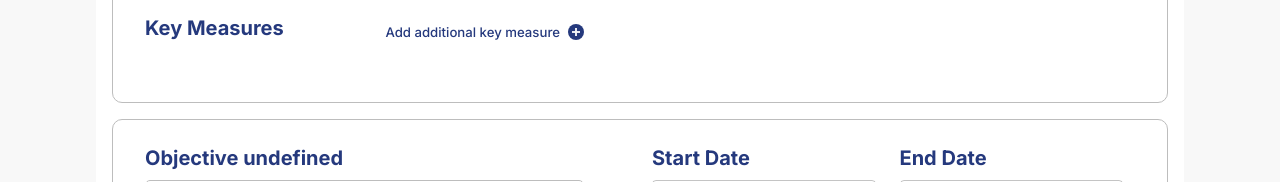
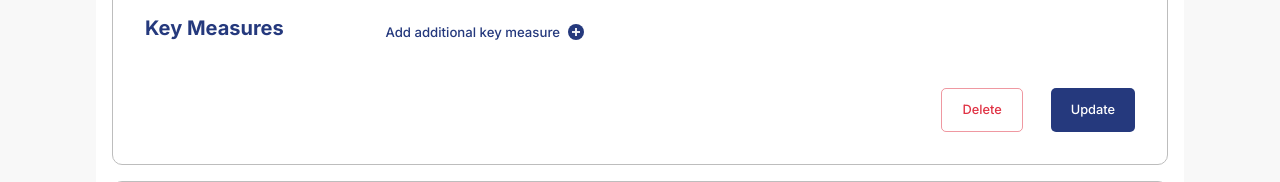
Before and after one commit to XaviourG/avertro-challenge, a React (Create React App) app in the folder client/: page / in a window 1280 px wide. Shown: the part 610-792 px from the top of the page. Built offline with nearby package versions, Linux system fonts and the light colour scheme; the HTML template or start-up script is replaced by a standard one.

Commit message:
implement update and delete buttons

```diff
--- a/client/src/components/business-objectives/BusinessObjective.tsx
+++ b/client/src/components/business-objectives/BusinessObjective.tsx
@@ -1,5 +1,5 @@
 import { ReactElement, useCallback } from "react";
-import { Typography, TextField, Grid } from "@mui/material";
+import { Typography, TextField, Grid, Button } from "@mui/material";
 import { DatePicker, LocalizationProvider } from '@mui/x-date-pickers';
 import { AdapterDayjs } from '@mui/x-date-pickers/AdapterDayjs';
 import BusinessObjectiveDTO from "../../models/DTOs/BusinessObjectiveDTO";
@@ -76,6 +76,45 @@ const BusinessObjective = ({
           />
         </LocalizationProvider>
       </Grid>
+      <Grid item xs={12}>
+        <div style={{
+          display: 'flex',
+          justifyContent: 'end',
+          paddingTop: '1.125rem',
+        }}>
+          <Button color="error" variant="outlined" sx={{
+            py: '0.75rem',
+            px: '1.25rem',
+            textTransform: 'none',
+            boxShadow: 'none',
+            borderRadius: '5px',
+          }}>
+            <Typography sx={{
+              fontFamily: 'Inter',
+              fontWeight: 500,
+              color: Colors.AVERTRO_RED,
+            }}>
+              Delete
+            </Typography>
+          </Button>
+          <Button color="primary" variant="contained" sx={{
+            ml: '1.75rem',
+            py: '0.75rem',
+            px: '1.25rem',
+            textTransform: 'none',
+            boxShadow: 'none',
+            borderRadius: '5px',
+          }}>
+            <Typography sx={{
+              fontFamily: 'Inter',
+              fontWeight: 500,
+              color: Colors.AVERTRO_WHITE,
+            }}>
+              Update
+            </Typography>
+          </Button>
+        </div>
+      </Grid>
     </Grid>
   );
 }
```
